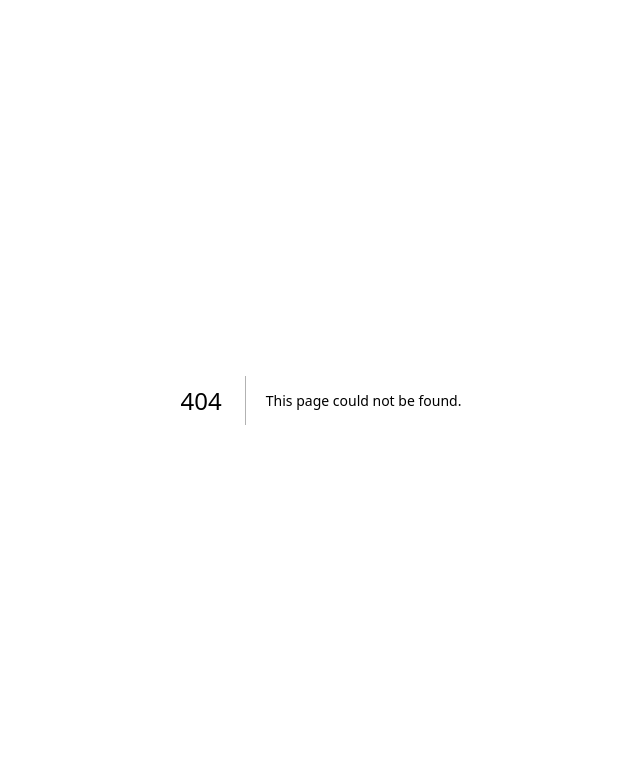
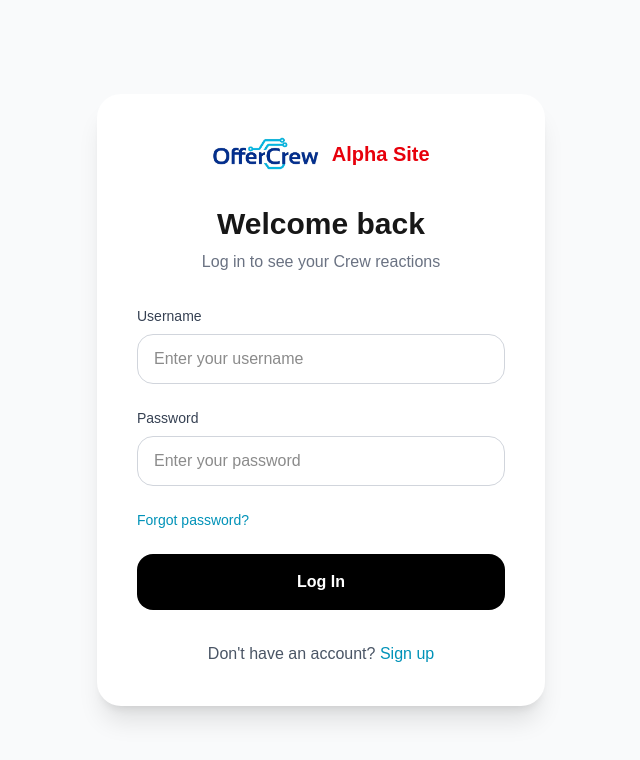
Before and after one commit to rich937/offercrewalpha, a Next.js app: page /login in a window 1280 px wide. Before the commit this address had no page. Shown: the top 760 px of the page, without its empty margins (319-959 px from the left). Built offline with nearby package versions, Linux system fonts and the light colour scheme.

Commit message:
add login

```diff
--- /dev/null
+++ b/app/login/page.tsx
@@ -0,0 +1,56 @@
+export default function Login() {
+  return (
+    <div className="min-h-screen bg-gray-50 flex items-center justify-center">
+      <div className="max-w-md w-full bg-white rounded-3xl shadow-xl p-10">
+        {/* Logo */}
+        <div className="flex justify-center mb-8">
+          <div className="flex items-center gap-3">
+            <img src="/logo.png" alt="OfferCrew" className="h-10" />
+            <span className="text-red-600 font-semibold text-xl">Alpha Site</span>
+          </div>
+        </div>
+
+        <h2 className="text-3xl font-bold text-center mb-2">Welcome back</h2>
+        <p className="text-gray-500 text-center mb-8">Log in to see your Crew reactions</p>
+
+        <form className="space-y-6">
+          <div>
+            <label className="block text-sm font-medium text-gray-700 mb-2">Username</label>
+            <input
+              type="text"
+              placeholder="Enter your username"
+              className="w-full px-4 py-3 border border-gray-300 rounded-2xl focus:outline-none focus:border-cyan-500"
+            />
+          </div>
+
+          <div>
+            <label className="block text-sm font-medium text-gray-700 mb-2">Password</label>
+            <input
+              type="password"
+              placeholder="Enter your password"
+              className="w-full px-4 py-3 border border-gray-300 rounded-2xl focus:outline-none focus:border-cyan-500"
+            />
+          </div>
+
+          <div className="flex justify-between text-sm">
+            <a href="#" className="text-cyan-600 hover:text-cyan-700">Forgot password?</a>
+          </div>
+
+          <button
+            type="submit"
+            className="w-full bg-black text-white py-4 rounded-2xl font-semibold hover:bg-gray-800 transition"
+          >
+            Log In
+          </button>
+        </form>
+
+        <p className="text-center mt-8 text-gray-600">
+          Don't have an account?{" "}
+          <a href="/signup" className="text-cyan-600 font-medium hover:text-cyan-700">
+            Sign up
+          </a>
+        </p>
+      </div>
+    </div>
+  );
+}
```
